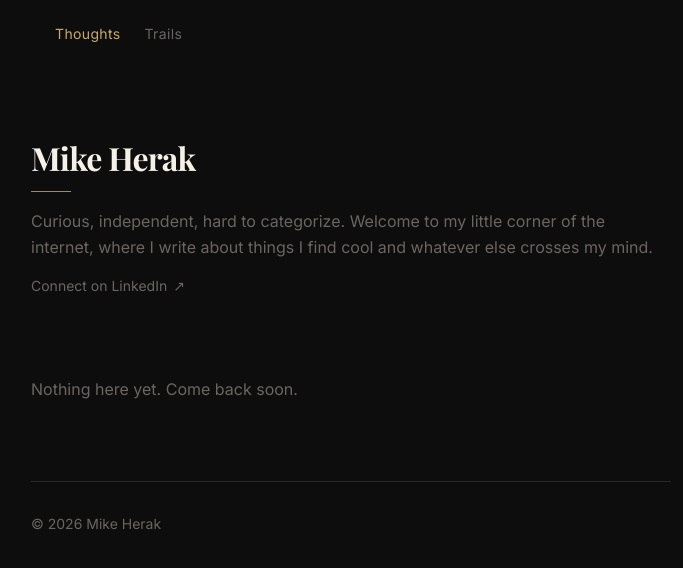
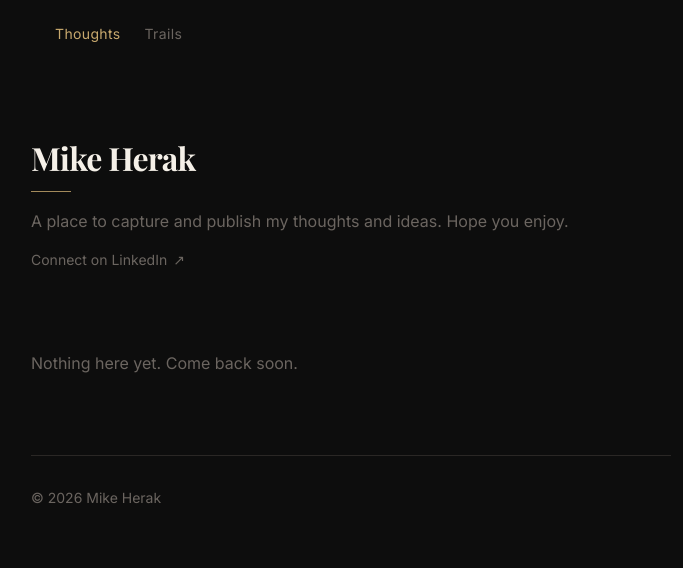
Before and after one commit to WCJR-2029/mikeherak-website, a Next.js app: page / in a window 1280 px wide. Shown: the top 568 px of the page, without its empty margins (289-972 px from the left). Built offline with nearby package versions, Linux system fonts and the light colour scheme.

Commit message:
Update homepage intro copy
Co-Authored-By: Claude Sonnet 4.6 <noreply@anthropic.com>

```diff
--- a/src/app/page.tsx
+++ b/src/app/page.tsx
@@ -24,9 +24,7 @@ export default function HomePage() {
           </h1>
           <div className="mt-4 w-10 h-px bg-accent opacity-80" />
           <p className="mt-4 font-body text-base leading-relaxed text-muted">
-            Curious, independent, hard to categorize. Welcome to my little
-            corner of the internet, where I write about things I find cool
-            and whatever else crosses my mind.
+            A place to capture and publish my thoughts and ideas. Hope you enjoy.
           </p>
           <a
             href="https://www.linkedin.com/in/mike-herak/"
```
